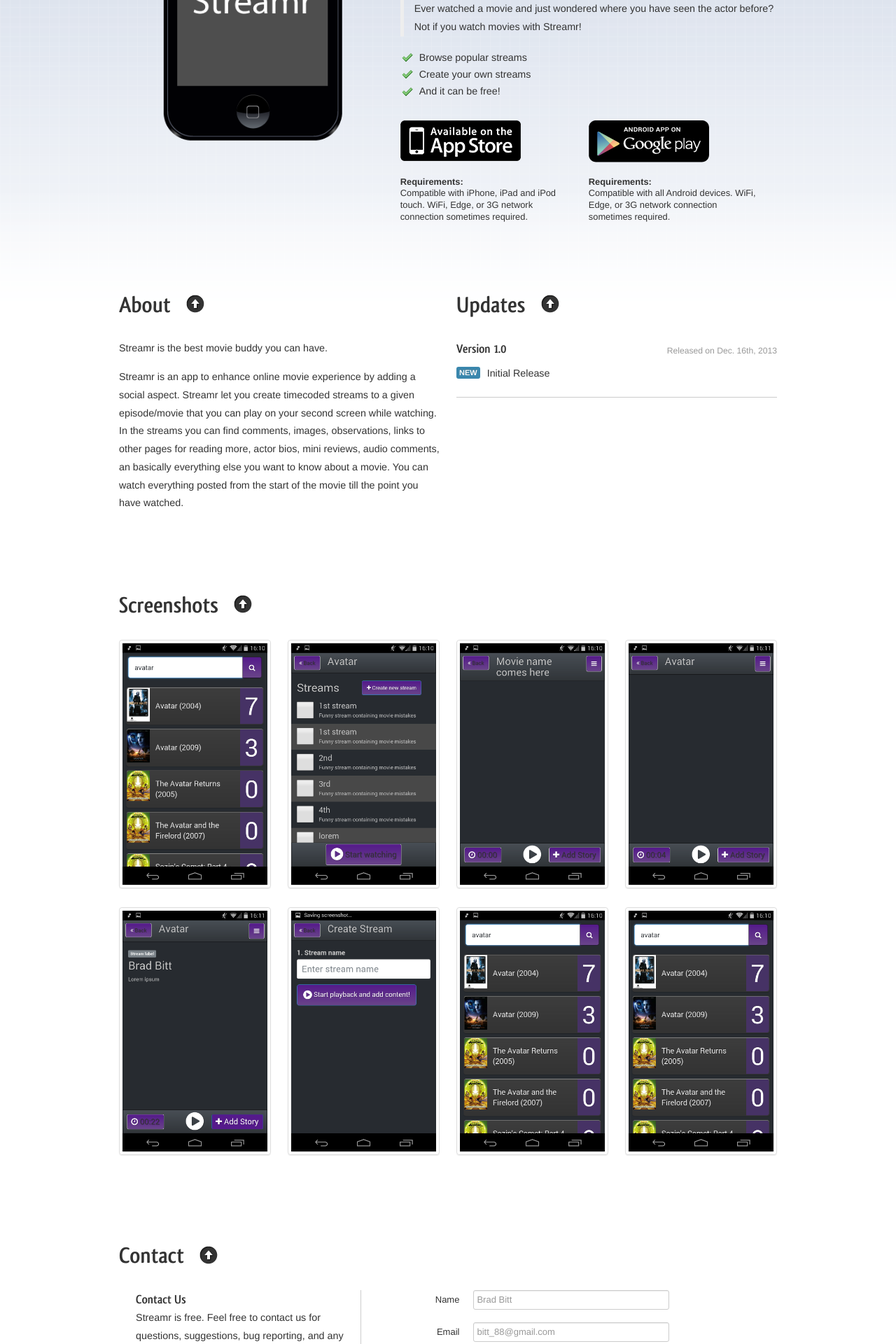
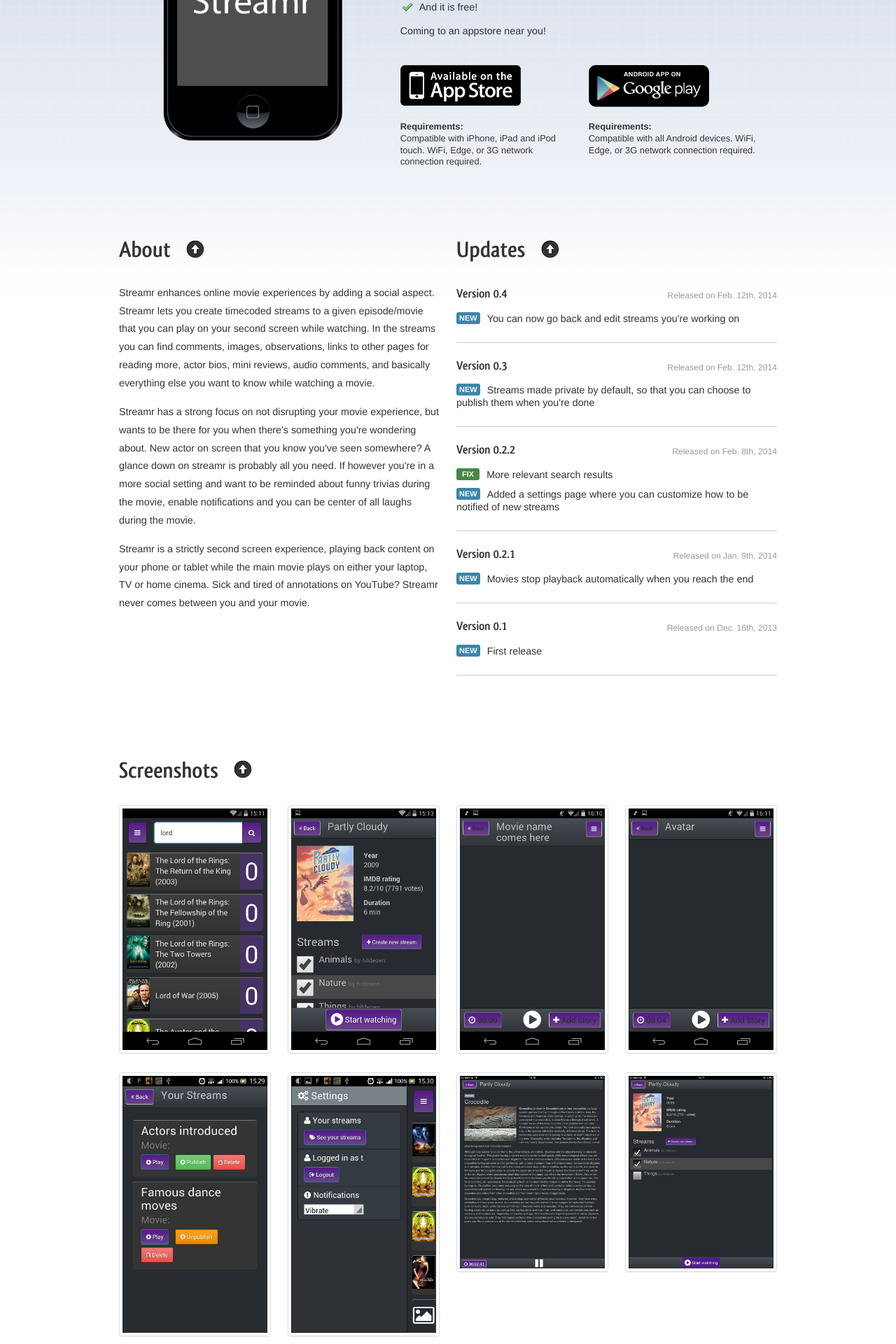
Before and after one commit to streamr/marvin, a Python web app: template marvin/templates/promo.html in a window 1280 px wide. Shown: the part 480-2400 px from the top of the page at 70% size. Run offline with Jinja, Linux system fonts and the light colour scheme; the template is opened without the code that fills it, so the values that code supplies are empty; some libraries are stand-ins or nearby versions.

Commit message:
Update promo page with new screenshots

```diff
--- a/marvin/static/css/styles.css
+++ b/marvin/static/css/styles.css
@@ -56,8 +56,6 @@ h2 {
 	color: black;
 	text-shadow: 0 1px 0 rgba(255, 255, 255, .1), 0 0 30px rgba(255, 255, 255, .125);
 }
-
-
 
 /***** HOMEPAGE *****/
 
@@ -123,8 +121,6 @@ h2 {
 	line-height: 1.3em;
 	}
 
-
-
 /***** ABOUT PAGE *****/
 
 .updates ul {
@@ -169,17 +165,11 @@ h2 {
 	}
 
 
-
 /***** CONTACT *****/
-
-#contact-form {
-	border-left: 1px solid #cccccc;
-	}
 
 #contact-info {
 	padding-bottom:20px;
 	}
-
 
 
 /***** FOOTER *****/
--- a/marvin/templates/promo.html
+++ b/marvin/templates/promo.html
@@ -8,11 +8,11 @@
 
 <!-- media-queries.js -->
 <!--[if lt IE 9]>
-	<script src="http://css3-mediaqueries-js.googlecode.com/svn/trunk/css3-mediaqueries.js"></script>
+    <script src="https://css3-mediaqueries-js.googlecode.com/svn/trunk/css3-mediaqueries.js"></script>
 <![endif]-->
 <!-- html5.js -->
 <!--[if lt IE 9]>
-	<script src="http://html5shim.googlecode.com/svn/trunk/html5.js"></script>
+    <script src="https://html5shim.googlecode.com/svn/trunk/html5.js"></script>
 <![endif]-->
 
 
@@ -27,7 +27,7 @@
 
 <link rel="shortcut icon" href="static/img/favicon.ico" type="image/x-icon">
 
-<link href='http://fonts.googleapis.com/css?family=Exo:400,800' rel='stylesheet' type='text/css'>
+<link href='https://fonts.googleapis.com/css?family=Exo:400,800' rel='stylesheet' type='text/css'>
 
 </head>
 
@@ -85,10 +85,6 @@
                 <h1>Streamr</h1>
             </div>
 
-			<!-- TAGLINE -->
-			<div id="tagline">
-				The best friend to bring to the movies!
-			</div>
 
             <!-- PHONES IMAGE FOR TABLET MEDIA QUERY -->
             <div class="hidden-desktop" id="phones">
@@ -97,7 +93,10 @@
 
             <!-- DESCRIPTION -->
             <div id="description">
-				Streamr is an app to enhance online movie experience by adding a social aspect. Streamr let you create timecoded streams to a given episode/movie that you can play on your second screen while watching. In the streams you can find comments, images, observations, links to other pages for reading more, actor bios, mini reviews, audio comments, an basically everything else you want to know about a movie. You can watch everything posted from the start of the movie till the point you have watched.
+                <br><br><br>
+                <p>
+                    Streamr enhances your movie experiences by adding an extra social content layer. Streamr lets you createthe content you'd like to see next to a movie, and will enable others to take see the movie with your extra content. Write comments, post images, observations, actor bios, mini reviews, audio comments, basically everything  you can think of that others might want to see when watching a movie.
+                </p>
             </div>
         <blockquote>
             Ever watched a movie and just wondered where you have seen the actor before? Not if you watch movies with Streamr!
@@ -106,10 +105,11 @@
             <ul id="features">
                 <li>Browse popular streams</li>
                 <li>Create your own streams</li>
-				<li>And it can be free!</li>
+                <li>And it is free!</li>
             </ul>
 
             <!-- DOWNLOAD & REQUIREMENT BOX -->
+            <p>Coming to an appstore near you!</p>
             <div class="download-box">
                 <a href="#"><img src="static/img/available-on-the-app-store.png"></a>
             </div>
@@ -118,17 +118,15 @@
             </div>
             <div class="download-box">
                 <strong>Requirements:</strong><br>
-				Compatible with iPhone, iPad and iPod touch. WiFi, Edge, or 3G network connection sometimes required.
+                Compatible with iPhone, iPad and iPod touch. WiFi, Edge, or 3G network connection required.
             </div>
             <div class="download-box">
                 <strong>Requirements:</strong><br>
-				Compatible with all Android devices. WiFi, Edge, or 3G network connection sometimes required.
+                Compatible with all Android devices. WiFi, Edge, or 3G network connection required.
             </div>
 
         </div>
     </div>
-
-
 
     <!-- ABOUT & UPDATES -->
     <div class="row-fluid" id="about">
@@ -140,10 +138,15 @@
                 <img src="static/img/arrow-top.png">
                 </a>
             </h2>
-
-			<p>Streamr is the best movie buddy you can have.</p>
-            <p>Streamr is an app to enhance online movie experience by adding a social aspect. Streamr let you create timecoded streams to a given episode/movie that you can play on your second screen while watching. In the streams you can find comments, images, observations, links to other pages for reading more, actor bios, mini reviews, audio comments, an basically everything else you want to know about a movie. You can watch everything posted from the start of the movie till the point you have watched.</p>
-
+            <p>
+                Streamr enhances online movie experiences by adding a social aspect. Streamr lets you create timecoded streams to a given episode/movie that you can play on your second screen while watching. In the streams you can find comments, images, observations, links to other pages for reading more, actor bios, mini reviews, audio comments, and basically everything else you want to know while watching a movie.
+            </p>
+            <p>
+                Streamr has a strong focus on not disrupting your movie experience, but wants to be there for you when there's something you're wondering about. New actor on screen that you know you've seen somewhere? A glance down on streamr is probably all you need. If however you're in a more social setting and want to be reminded about funny trivias during the movie, enable notifications and you can be center of all laughs during the movie.
+            </p>
+            <p>
+                Streamr is a strictly second screen experience, playing back content on your phone or tablet while the main movie plays on either your laptop, TV or home cinema. Sick and tired of annotations on YouTube? Streamr never comes between you and your movie.
+            </p>
         </div>
 
         <div class="span6 updates" id="updates">
@@ -156,10 +159,39 @@
 
             <!-- UPDATES & RELEASE NOTES -->
 
-			<h3 class="version">Version 1.0</h3>
+            <h3 class="version">Version 0.4</h3>
+            <span class="release-date">Released on Feb. 12th, 2014</span>
+            <ul>
+                <li><span class="label new">NEW</span>You can now go back and edit streams you're working on</li>
+            </ul>
+            <hr>
+
+            <h3 class="version">Version 0.3</h3>
+            <span class="release-date">Released on Feb. 12th, 2014</span>
+            <ul>
+                <li><span class="label new">NEW</span>Streams made private by default, so that you can choose to publish them when you're done</li>
+            </ul>
+            <hr>
+
+
+            <h3 class="version">Version 0.2.2</h3>
+            <span class="release-date">Released on Feb. 8th, 2014</span>
+            <ul>
+                <li><span class="label fix">FIX</span>More relevant search results</li>
+                <li><span class="label new">NEW</span>Added a settings page where you can customize how to be notified of new streams</li>
+            </ul>
+            <hr>
+            <h3 class="version">Version 0.2.1</h3>
+            <span class="release-date">Released on Jan. 9th, 2014</span>
+            <ul>
+                <li><span class="label new">NEW</span>Movies stop playback automatically when you reach the end</li>
+            </ul>
+            <hr>
+
+            <h3 class="version">Version 0.1</h3>
             <span class="release-date">Released on Dec. 16th, 2013</span>
             <ul>
-				<li><span class="label new">NEW</span>Initial Release</li>
+                <li><span class="label new">NEW</span>First release</li>
             </ul>
             <hr>
 
@@ -182,25 +214,25 @@
         <!-- SCREENSHOT IMAGES ROW 1-->
         <ul class="thumbnails">
             <li class="span3">
-				<a href="static/img/screenshot.jpg" rel="gallery" class="thumbnail">
+                <a href="static/img/screenshot_search.png" rel="gallery" class="thumbnail">
                 <img src="static/img/screenshot_search.png" alt="">
                 </a>
             </li>
 
             <li class="span3">
-				<a href="static/img/screenshot.jpg" rel="gallery" class="thumbnail">
+                <a href="static/img/screenshot_chose_stream.png" rel="gallery" class="thumbnail">
                 <img src="static/img/screenshot_chose_stream.png" alt="">
                 </a>
             </li>
 
             <li class="span3">
-				<a href="static/img/screenshot.jpg" rel="gallery" class="thumbnail">
+                <a href="static/img/screenshot_play.png" rel="gallery" class="thumbnail">
                 <img src="static/img/screenshot_play.png" alt="">
                 </a>
             </li>
 
             <li class="span3">
-				<a href="static/img/screenshot.jpg" rel="gallery" class="thumbnail">
+                <a href="static/img/screenshot_playing.png" rel="gallery" class="thumbnail">
                 <img src="static/img/screenshot_playing.png" alt="">
                 </a>
             </li>
@@ -209,32 +241,30 @@
         <!-- SCREENSHOT IMAGES ROW 2-->
         <ul class="thumbnails">
             <li class="span3">
-				<a href="static/img/screenshot.jpg" rel="gallery" class="thumbnail">
-				<img src="static/img/screenshot_entry.png" alt="">
+                <a href="static/img/screenshot_mystreams.jpg" rel="gallery" class="thumbnail">
+                <img src="static/img/screenshot_mystreams.jpg" alt="">
                 </a>
             </li>
 
             <li class="span3">
-				<a href="static/img/screenshot.jpg" rel="gallery" class="thumbnail">
-				<img src="static/img/screenshot_create.png" alt="">
+                <a href="static/img/screenshot_login.jpg" rel="gallery" class="thumbnail">
+                <img src="static/img/screenshot_login.jpg" alt="">
                 </a>
             </li>
 
             <li class="span3">
-				<a href="static/img/screenshot.jpg" rel="gallery" class="thumbnail">
-				<img src="static/img/screenshot_search.png" alt="">
+                <a href="static/img/screenshot_ipad1.jpg" rel="gallery" class="thumbnail">
+                <img src="static/img/screenshot_ipad1.jpg" alt="">
                 </a>
             </li>
 
             <li class="span3">
-				<a href="static/img/screenshot.jpg" rel="gallery" class="thumbnail">
-				<img src="static/img/screenshot_search.png" alt="">
+                <a href="static/img/screenshot_ipad2.jpg" rel="gallery" class="thumbnail">
+                <img src="static/img/screenshot_ipad2.jpg" alt="">
                 </a>
             </li>
         </ul>
     </div>
-
-
 
     <!-- CONTACT -->
     <div class="row-fluid" id="contact">
@@ -250,48 +280,11 @@
         <div class="span4" id="contact-info">
             <h3>Contact Us</h3>
             <p>Streamr is free. Feel free to contact us for questions, suggestions, bug reporting, and any relevant issues.</p>
-			<p><a href="mailto:contact@trippoinc.com">contact@streamr.com</a></p>
+            <p><a href="mailto:streamr@thusoy.com">streamr@thusoy.com</a></p>
         </div>
-
-		<!-- CONTACT FORM -->
-		<div class="span7" id="contact-form">
-			<form class="form-horizontal">
-				<fieldset>
-					<div class="control-group">
-						<label class="control-label" for="name">Name</label>
-						<div class="controls">
-							<input class="input-xlarge" type="text" id="name" placeholder="Brad Bitt">
-						</div>
-					</div>
-					<div class="control-group">
-						<label class="control-label" for="email">Email</label>
-						<div class="controls">
-							<input class="input-xlarge" type="text" id="email" placeholder="bitt_88@gmail.com">
-						</div>
-					</div>
-					<div class="control-group">
-						<label class="control-label" for="subject">Subject</label>
-						<div class="controls">
-							<input class="input-xlarge" type="text" id="subject" placeholder="General Inquiry">
-						</div>
-					</div>
-					<div class="control-group">
-						<label class="control-label" for="message">Message</label>
-						<div class="controls">
-							<textarea class="input-xlarge" rows="3" id="message" placeholder="Your message..."></textarea>
-						</div>
-					</div>
-					<div class="form-actions">
-						<button type="submit" class="btn btn-primary">SEND</button>
-					</div>
-				</fieldset>
-			</form>
     </div>
 
 </div>
-
-</div>
-
 
 <!-- FOOTER -->
 <div class="footer container container-fluid">
@@ -303,12 +296,12 @@
 
     <!-- CREDIT - PLEASE LEAVE THIS LINK! -->
     <div id="credits">
-		<a href="http://www.trippoinc.com/flexapp">Theme</a> by <a href="http://www.trippoinc.com">Trippo</a>.
+        <a href="https://www.trippoinc.com/flexapp">Theme</a> by <a href="https://www.trippoinc.com">Trippo</a>.
     </div>
 
 </div>
 
-<script src="http://code.jquery.com/jquery-1.7.2.min.js"></script>
+<script src="https://code.jquery.com/jquery-1.7.2.min.js"></script>
 <script src="static/js/bootstrap.min.js"></script>
 <script src="static/js/bootstrap-collapse.js"></script>
 <script src="static/js/bootstrap-scrollspy.js"></script>
```
Also changed, not shown: marvin/static/img/screenshot_chose_stream.png, marvin/static/img/screenshot_entry.png, marvin/static/img/screenshot_ipad1.jpg (added), marvin/static/img/screenshot_ipad2.jpg (added), marvin/static/img/screenshot_login.jpg (added), marvin/static/img/screenshot_login2.png (added), marvin/static/img/screenshot_mystreams.jpg (added), marvin/static/img/screenshot_search.png. Lines whose indentation alone changed are shown as unchanged.
